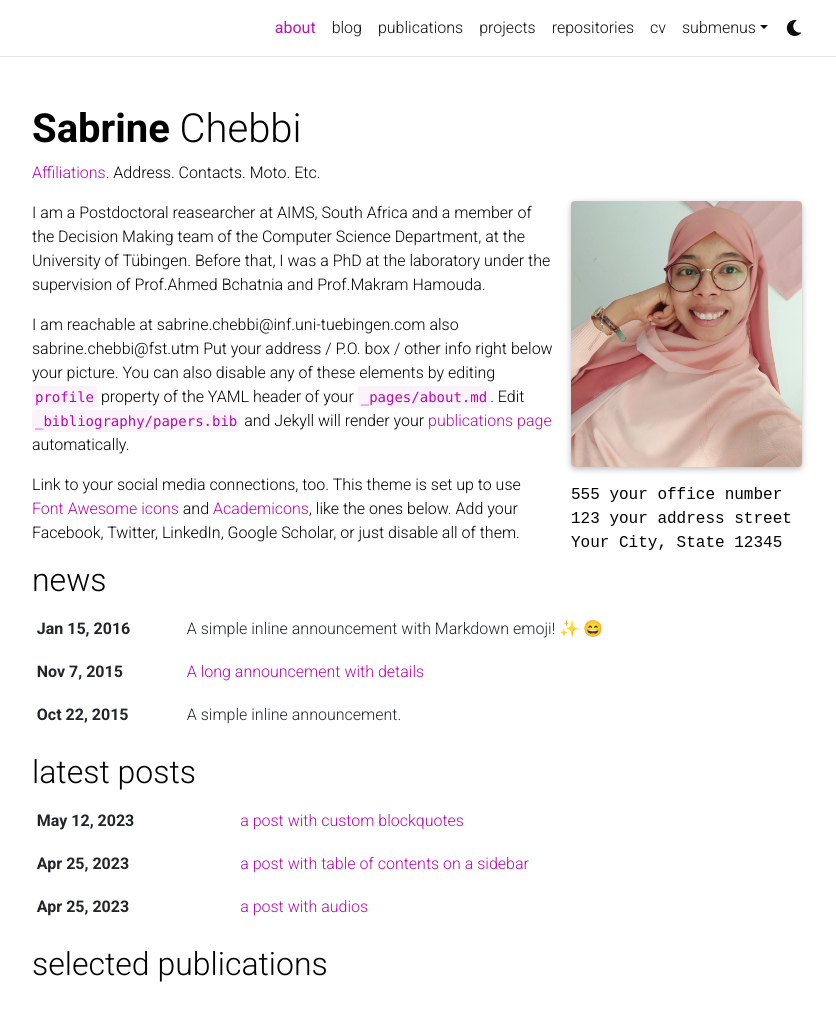
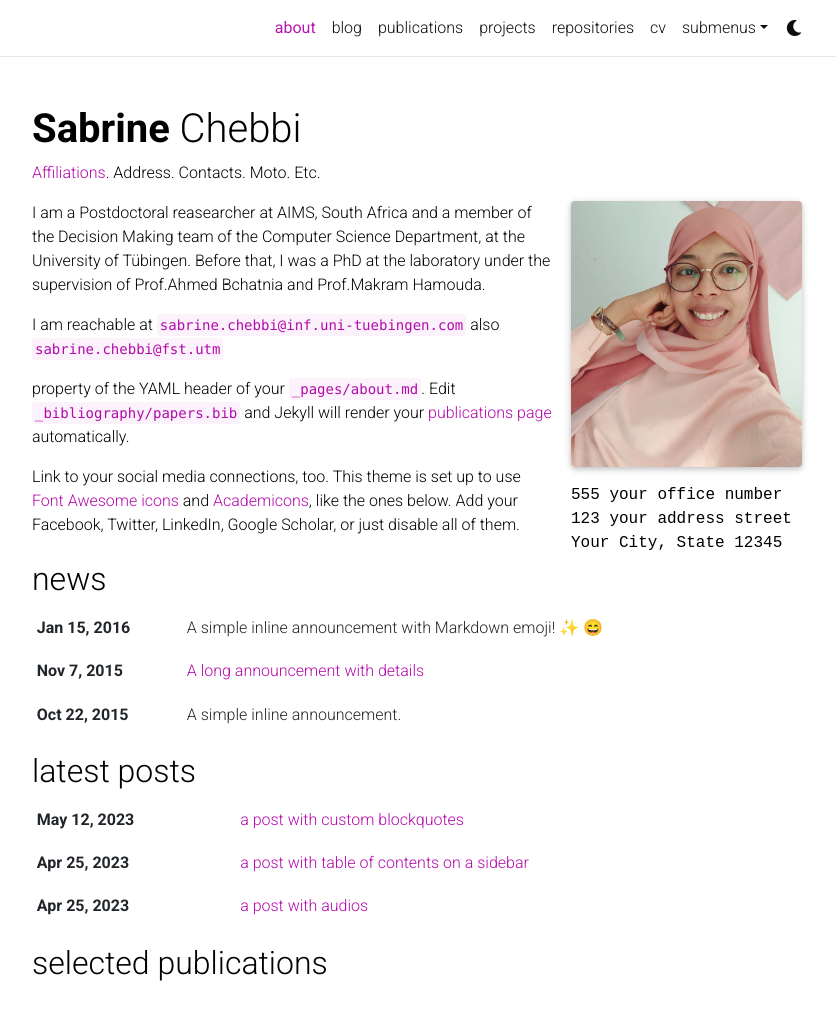
Before and after one commit to Sabrine-stack/Sabrine-stack.github.io, a Jekyll site: the page built from _pages/about.md, in a window 1280 px wide and 1300 px high, cut to the strip 0-1010 px from the top of the window. Shown: the whole strip, without its empty margins (223-1059 px from the left). Built offline with Jekyll 4.4.1, drawn with Linux system fonts in a browser that asks for light colours; full-size pictures stand in for the smaller copies a plugin makes; emoji names are drawn with the system emoji font; comment, search, counter and statistics services are not loaded; a style sheet for code colours, icons or effects is not loaded.

Commit message:
Update about.md

```diff
--- a/_pages/about.md
+++ b/_pages/about.md
@@ -21,7 +21,9 @@ social: true  # includes social icons at the bottom of the page
 
 I am a Postdoctoral reasearcher at AIMS, South Africa and a member of the Decision Making team of the Computer Science Department, at the University of Tübingen. Before that, I was a PhD at the laboratory under the supervision of Prof.Ahmed Bchatnia and Prof.Makram Hamouda.
 
-I am reachable at sabrine.chebbi@inf.uni-tuebingen.com also sabrine.chebbi@fst.utm
-Put your address / P.O. box / other info right below your picture. You can also disable any of these elements by editing `profile` property of the YAML header of your `_pages/about.md`. Edit `_bibliography/papers.bib` and Jekyll will render your [publications page](/al-folio/publications/) automatically.
+I am reachable at `sabrine.chebbi@inf.uni-tuebingen.com` also `sabrine.chebbi@fst.utm`
+
+
+ property of the YAML header of your `_pages/about.md`. Edit `_bibliography/papers.bib` and Jekyll will render your [publications page](/al-folio/publications/) automatically.
 
 Link to your social media connections, too. This theme is set up to use [Font Awesome icons](http://fortawesome.github.io/Font-Awesome/) and [Academicons](https://jpswalsh.github.io/academicons/), like the ones below. Add your Facebook, Twitter, LinkedIn, Google Scholar, or just disable all of them.
```
